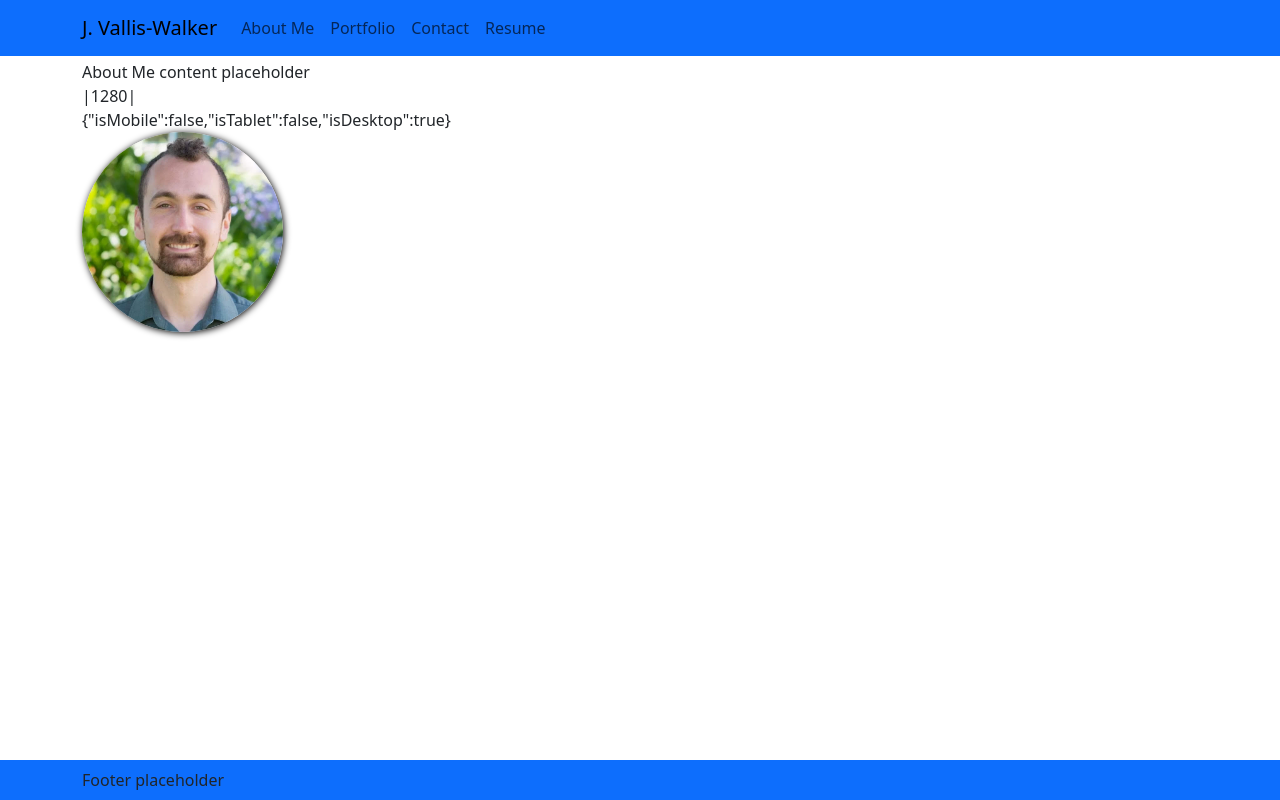
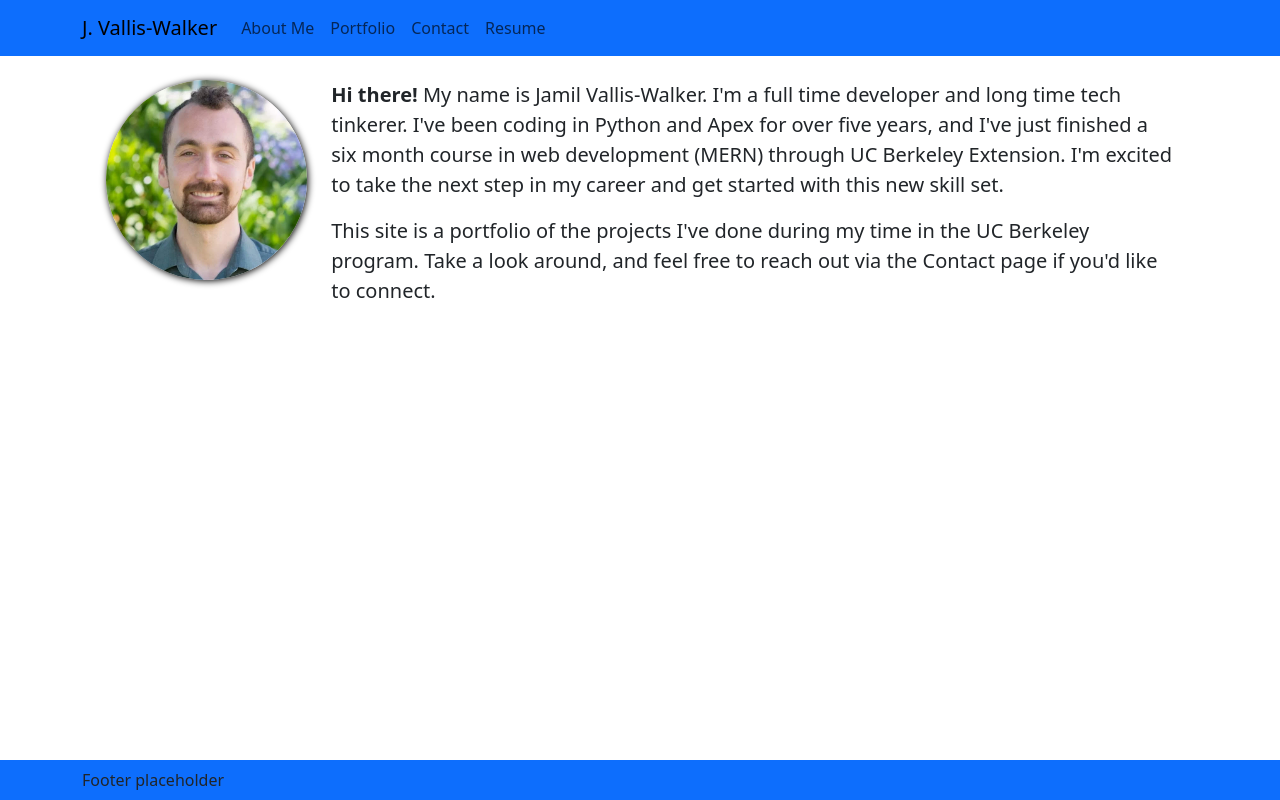
Before and after one commit to jvalliswalker/Portfolio, a React (Vite) app: page / in a window 1280 px wide. Built offline with nearby package versions, Linux system fonts and the light colour scheme.

Commit message:
Update header and AboutMe

```diff
--- a/index.html
+++ b/index.html
@@ -8,7 +8,7 @@
     <!-- <link rel="stylesheet" href="https://cdnjs.cloudflare.com/ajax/libs/semantic-ui/2.4.1/semantic.min.css" /> -->
   </head>
   <body>
-    <div id="root"></div>
+    <div id="root" class="position-relative container"></div>
     <script type="module" src="/src/main.jsx"></script>
   </body>
 </html>
--- a/src/App.jsx
+++ b/src/App.jsx
@@ -17,14 +17,22 @@ function App() {
     isDesktop: isDesktop,
   };
 
+  function styleLink(mediaQueries) {
+    if (mediaQueries.isMobile) {
+      return "me-auto fs-5";
+    } else {
+      return "me-auto fs-6";
+    }
+  }
+
   return (
-    <>
-      <Header />
+    <div>
+      <Header linkStyling={styleLink(mediaQueries)} />
       <div className="container">
         <Outlet context={[mediaQueries]} />
-        <Footer />
       </div>
-    </>
+      <Footer />
+    </div>
   );
 }
 
--- a/src/components/Header.jsx
+++ b/src/components/Header.jsx
@@ -2,7 +2,6 @@ import { useState } from "react";
 // import { Link } from "react-router-dom";
 import Navigation from "./Navigation.jsx";
 import Nav from "react-bootstrap/Nav";
-
 import "../styles/index.css";
 
 const links = [
@@ -20,10 +19,10 @@ const links = [
   </Nav.Link>,
 ];
 
-function Header() {
+function Header({ linkStyling }) {
   return (
-    <div className="search-bar ui segement customHeader">
-      <Navigation links={links} />
+    <div className="search-bar ui segement customHeader fs-6">
+      <Navigation links={links} linkStyling={linkStyling} />
     </div>
   );
 }
--- a/src/components/Navigation.jsx
+++ b/src/components/Navigation.jsx
@@ -2,7 +2,7 @@ import Container from "react-bootstrap/Container";
 import Nav from "react-bootstrap/Nav";
 import Navbar from "react-bootstrap/Navbar";
 
-function Navigation({ links }) {
+function Navigation({ links, linkStyling }) {
   return (
     <Navbar bg="primary" expand="lg" fixed="top">
       <Container>
@@ -10,8 +10,8 @@ function Navigation({ links }) {
           <Navbar.Brand>J. Vallis-Walker</Navbar.Brand>
         </Nav.Link>
         <Navbar.Toggle aria-controls="basic-navbar-nav" />
-        <Navbar.Collapse id="basic-navbar-nav">
-          <Nav className="me-auto">{links.map((link) => link)}</Nav>
+        <Navbar.Collapse id="basic-navbar-nav" className="justify-content-end">
+          <Nav className={linkStyling}>{links.map((link) => link)}</Nav>
         </Navbar.Collapse>
       </Container>
     </Navbar>
--- a/src/main.jsx
+++ b/src/main.jsx
@@ -5,7 +5,6 @@ import { createBrowserRouter, RouterProvider } from "react-router-dom";
 // Import components
 import App from "./App.jsx";
 import ErrorPage from "./pages/ErrorPage.jsx";
-import HomePage from "./pages/HomePage.jsx";
 import About from "./pages/About.jsx";
 import Portfolio from "./pages/Portfolio.jsx";
 import Contact from "./pages/Contact.jsx";
--- a/src/pages/About.jsx
+++ b/src/pages/About.jsx
@@ -1,6 +1,22 @@
 import { useEffect, useState } from "react";
 import "../index.css";
 import { useOutletContext } from "react-router";
+
+function styleHeadshot(mediaQueries) {
+  if (mediaQueries.isMobile) {
+    return "text-center pb-4";
+  } else {
+    return "d-inline float-start pe-4";
+  }
+}
+
+function styleAboutMeText(mediaQueries) {
+  if (mediaQueries.isMobile) {
+    return "fs-5";
+  } else {
+    return "fs-5";
+  }
+}
 
 function About() {
   const [mediaQueries] = useOutletContext();
@@ -15,16 +31,29 @@ function About() {
     window.addEventListener("resize", updateWindowWidth);
   }, []);
 
+  const stylingMap = {};
+
   return (
     <div>
-      <div>About Me content placeholder</div>
-      <div>|{windowWidth}|</div>
-      <div>{JSON.stringify(mediaQueries)}</div>
-      {/* <div>|{`${isMobile}`}|</div>
-      <div>|{`${isTablet}`}|</div>
-      <div>|{`${isDesktop}`}|</div> */}
-      <div>
-        <img src="/images/headshot.png" className="nameplateImage" />
+      <div className="container">
+        <div className={styleHeadshot(mediaQueries)}>
+          <img src="/images/headshot.png" className="nameplateImage" />
+        </div>
+        <div className={styleAboutMeText(mediaQueries)}>
+          <p>
+            <span className="fw-bolder">Hi there!</span> My name is Jamil
+            Vallis-Walker. I'm a full time developer and long time tech
+            tinkerer. I've been coding in Python and Apex for over five years,
+            and I've just finished a six month course in web development (MERN)
+            through UC Berkeley Extension. I'm excited to take the next step in
+            my career and get started with this new skill set.
+          </p>
+          <p>
+            This site is a portfolio of the projects I've done during my time in
+            the UC Berkeley program. Take a look around, and feel free to reach
+            out via the Contact page if you'd like to connect.
+          </p>
+        </div>
       </div>
     </div>
   );
--- a/src/styles/index.css
+++ b/src/styles/index.css
@@ -1,5 +1,5 @@
 .customHeader {
-  margin-bottom: 60px;
+  margin-bottom: 80px;
 }
 
 .customFooter {
@@ -8,6 +8,7 @@
 
 .nameplateImage {
   height: 200px;
+  max-height: 200px;
   width: auto;
   border-radius: 100%;
   box-shadow: 1px 1px 7px black;
```
